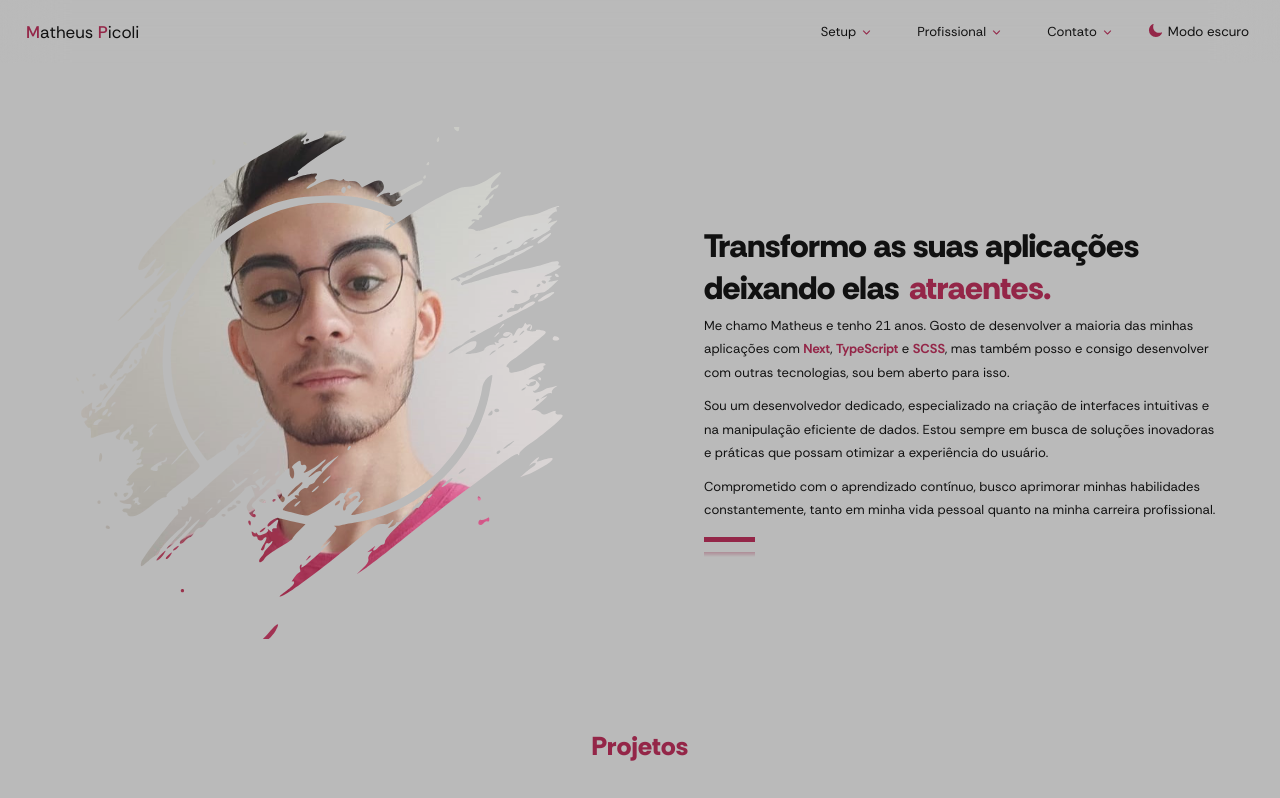
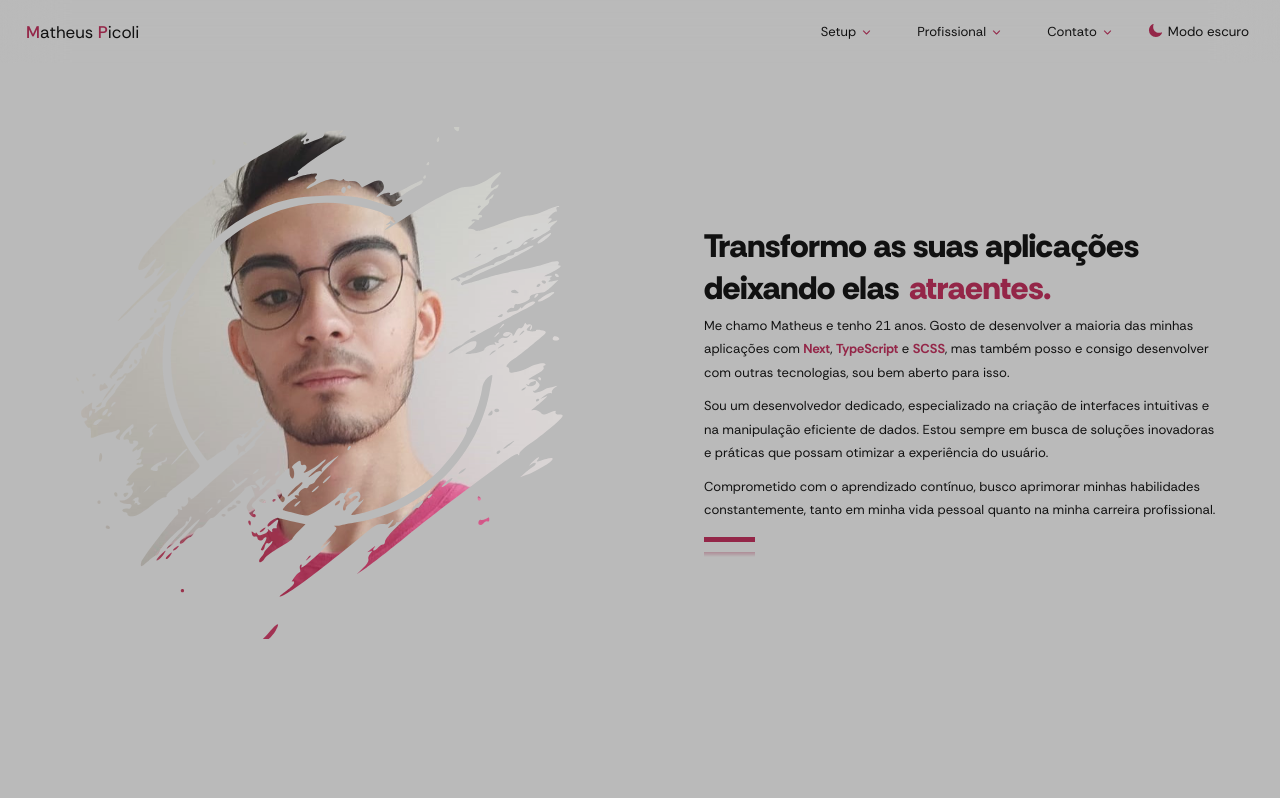
Before and after one commit to matheuszpicoli/portfolio2nd, a Next.js app: page / in a window 1280 px wide. Shown: the top 798 px of the page. Built offline with nearby package versions, Linux system fonts and the light colour scheme.

Commit message:
making the animation on scroll

```diff
--- a/src/app/stylesheets/index.scss
+++ b/src/app/stylesheets/index.scss
@@ -1,4 +1,7 @@
+@charset "UTF-8";
+
 /// @group fonts ----------------------------------------------------------------------------------
+
 $fonts: (
     "RethinkSans Bold Italic",
     "RethinkSans Bold",
@@ -20,6 +23,7 @@ $fonts: (
 }
 
 /// @group variables ------------------------------------------------------------------------------
+
 $bold-italic: "RethinkSans Bold Italic", sans-serif;
 $bold: "RethinkSans Bold", sans-serif;
 $extra-bold-italic: "RethinkSans Extra Bold Italic", sans-serif;
@@ -37,6 +41,7 @@ $dropdown-color: #cccccc20;
 $main-color: #942648;
 
 /// @group mixins ---------------------------------------------------------------------------------
+
 @mixin filter($filters...) {
     -ms-filter: $filters;
     -webkit-filter: $filters;
@@ -165,6 +170,7 @@ $main-color: #942648;
 }
 
 /// @group themes ---------------------------------------------------------------------------------
+
 .light-theme {
     --bg-color: #bababa;
     --text-color: #111111;
@@ -181,9 +187,32 @@ body {
     @include transition(all 250ms ease-in-out);
     background-color: var(--bg-color);
     color: var(--text-color);
+
+    @include keyframes(reveal-content) {
+        from {
+            @include filter(blur(5px));
+            @include transform(translateY(10em));
+            opacity: 0;
+        }
+
+        to {
+            @include filter(blur(0));
+            @include transform(translateY(0));
+            opacity: 1;
+        }
+    }
+
+    > * {
+        &:not(header, footer) {
+            @include animation(reveal-content 5000ms linear);
+            animation-timeline: view();
+            animation-range: entry 0% cover 30%;
+        }
+    }
 }
 
 /// @group global-styles --------------------------------------------------------------------------
+
 :root {
     font-size: 13px;
 }
@@ -249,6 +278,7 @@ body {
 }
 
 /// @group imports --------------------------------------------------------------------------------
+
 @import "./AppsAndEquipments.scss";
 @import "./Contact.scss";
 @import "./Footer.scss";
```
